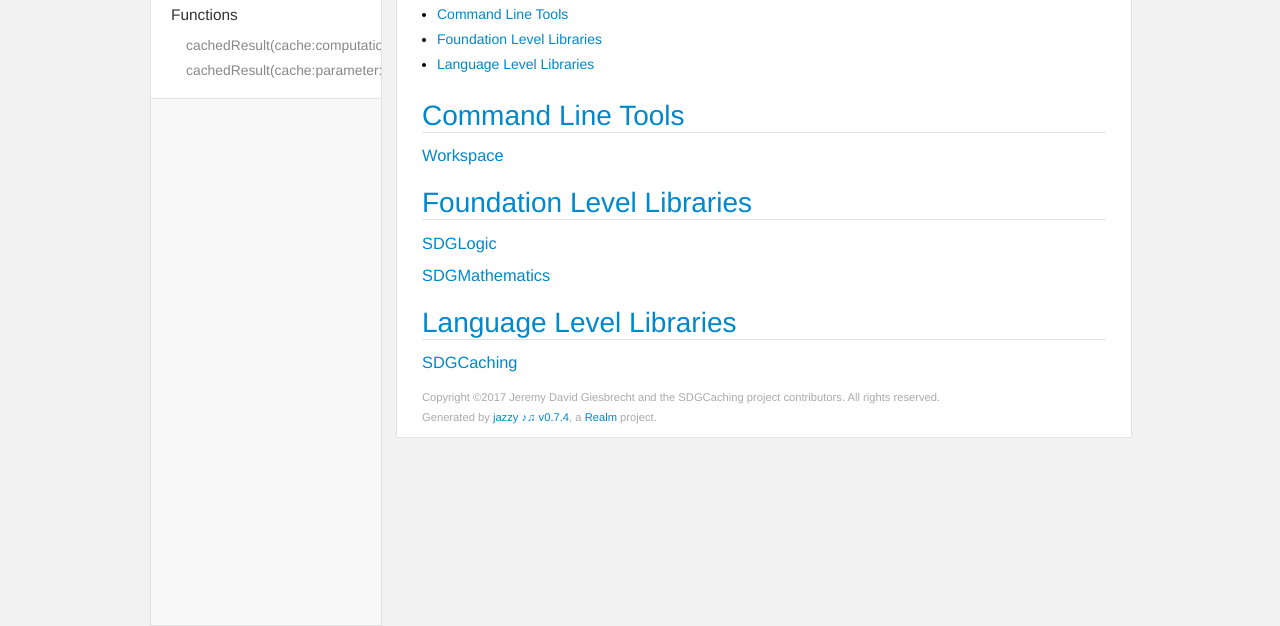
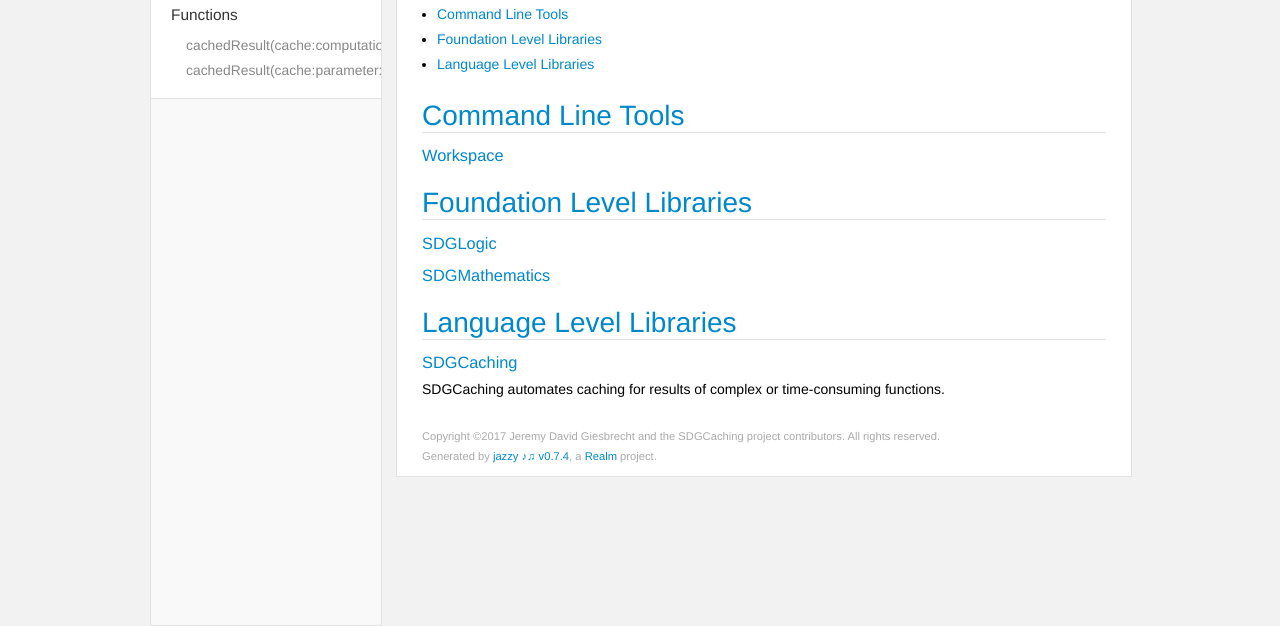
Before and after one commit to SDGGiesbrecht/SDGCaching, a plain HTML site: page docs/Linux/related-projects.html in a window 1280 px wide. Shown: the part 174-800 px from the top of the page. Drawn offline with Linux system fonts and the light colour scheme.

Commit message:
Updated related projects.

```diff
--- a/docs/Linux/related-projects.html
+++ b/docs/Linux/related-projects.html
@@ -79,7 +79,9 @@
 <a href='#a-href-https-github-com-sdggiesbrecht-sdglogic-sdglogic-a' class='anchor' aria-hidden=true><span class="header-anchor"></span></a><h3 id='a-href-https-github-com-sdggiesbrecht-sdglogic-sdglogic-a'><a href="https://github.com/SDGGiesbrecht/SDGLogic">SDGLogic</a></h3>
 <a href='#a-href-https-github-com-sdggiesbrecht-sdgmathematics-sdgmathematics-a' class='anchor' aria-hidden=true><span class="header-anchor"></span></a><h3 id='a-href-https-github-com-sdggiesbrecht-sdgmathematics-sdgmathematics-a'><a href="https://github.com/SDGGiesbrecht/SDGMathematics">SDGMathematics</a></h3>
 <a href='#a-name-language-level-libraries-language-level-libraries-a' class='anchor' aria-hidden=true><span class="header-anchor"></span></a><h2 id='a-name-language-level-libraries-language-level-libraries-a'><a name="Language‐Level‐Libraries">Language Level Libraries</a></h2>
-<a href='#a-href-https-github-com-sdggiesbrecht-sdgcaching-sdgcaching-a' class='anchor' aria-hidden=true><span class="header-anchor"></span></a><h3 id='a-href-https-github-com-sdggiesbrecht-sdgcaching-sdgcaching-a'><a href="https://github.com/SDGGiesbrecht/SDGCaching">SDGCaching</a></h3>
+<a href='#a-href-https-sdggiesbrecht-github-io-sdgcaching-macos-sdgcaching-a' class='anchor' aria-hidden=true><span class="header-anchor"></span></a><h3 id='a-href-https-sdggiesbrecht-github-io-sdgcaching-macos-sdgcaching-a'><a href="https://sdggiesbrecht.github.io/SDGCaching/macOS">SDGCaching</a></h3>
+
+<p>SDGCaching automates caching for results of complex or time‐consuming functions.</p>
 
           </section>
         </section>
```
Also changed, not shown: docs/iOS/related-projects.html (+3 -1 lines), docs/macOS/related-projects.html (+3 -1 lines), docs/tvOS/related-projects.html (+3 -1 lines), docs/watchOS/related-projects.html (+3 -1 lines), 6 other files.
